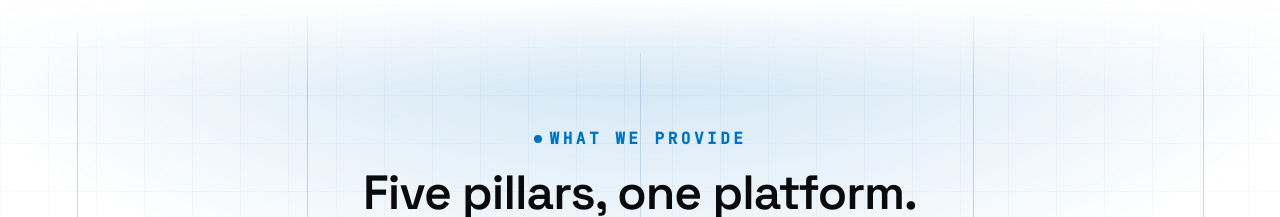
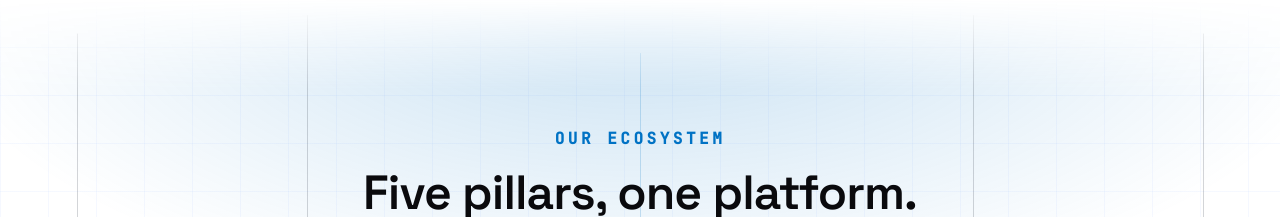
Before and after one commit to karndeep20047-design/xobriq-design, a Next.js app in the folder apps/ai/: page / in a window 1280 px wide. Shown: the part 927-1144 px from the top of the page. Built offline with nearby package versions, Linux system fonts and the light colour scheme.

Commit message:
style: remove radar pulse and change header eyebrow to 'our ecosystem'

```diff
--- a/apps/ai/components/ai/PillarGrid.tsx
+++ b/apps/ai/components/ai/PillarGrid.tsx
@@ -189,13 +189,9 @@ export function PillarGrid() {
         >
           <motion.p
             variants={fadeInUp}
-            className="inline-flex items-center gap-2 font-mono text-sm font-semibold uppercase tracking-[0.22em] text-x-accent sm:text-base"
+            className="font-mono text-sm font-semibold uppercase tracking-[0.22em] text-x-accent sm:text-base"
           >
-            <span className="relative flex h-2 w-2">
-              <span className="absolute inline-flex h-full w-full animate-ping rounded-full bg-x-accent opacity-75" />
-              <span className="relative inline-flex h-2 w-2 rounded-full bg-x-accent" />
-            </span>
-            What We Provide
+            our ecosystem
           </motion.p>
           <motion.h2
             variants={fadeInUp}
```
